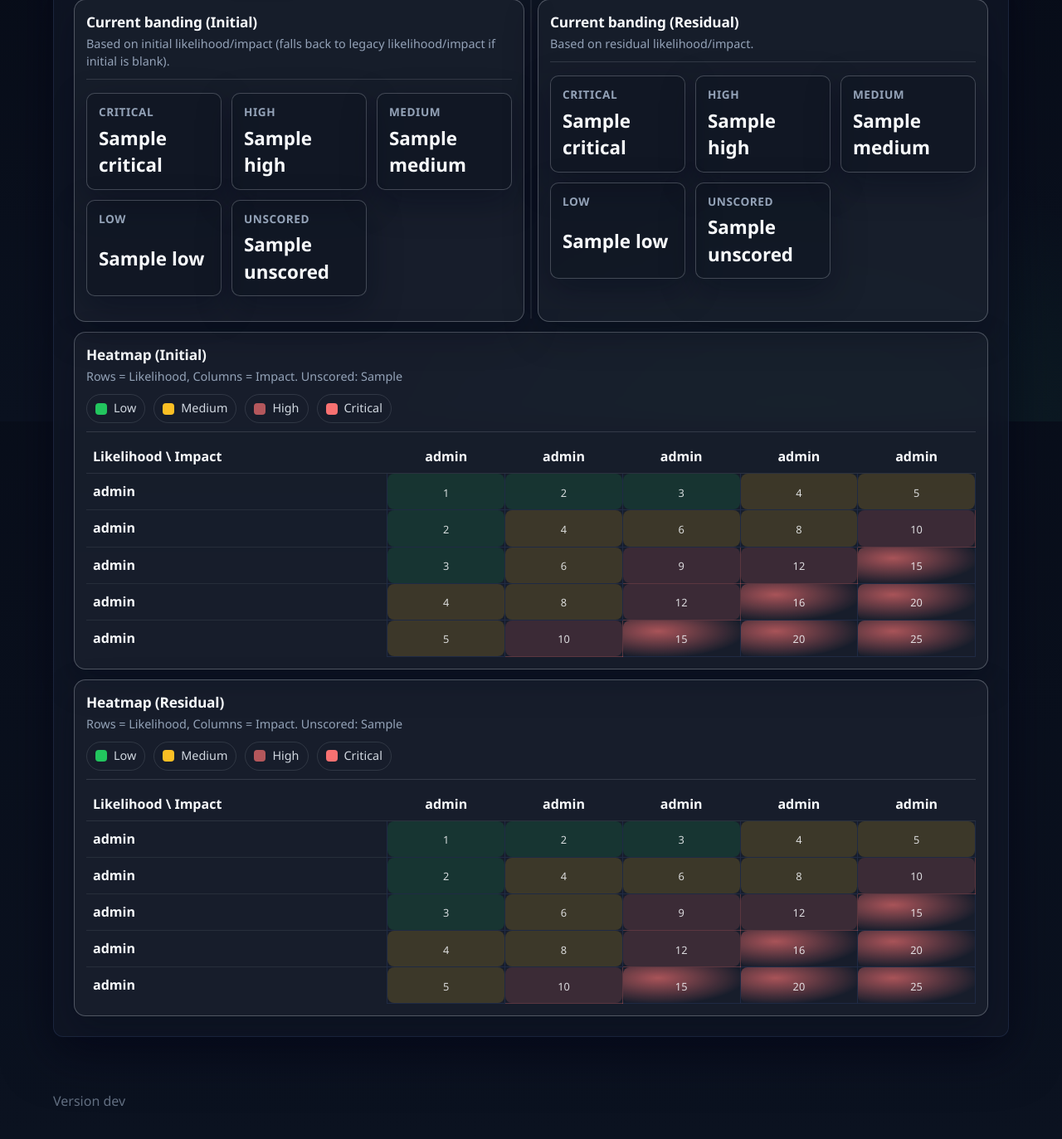
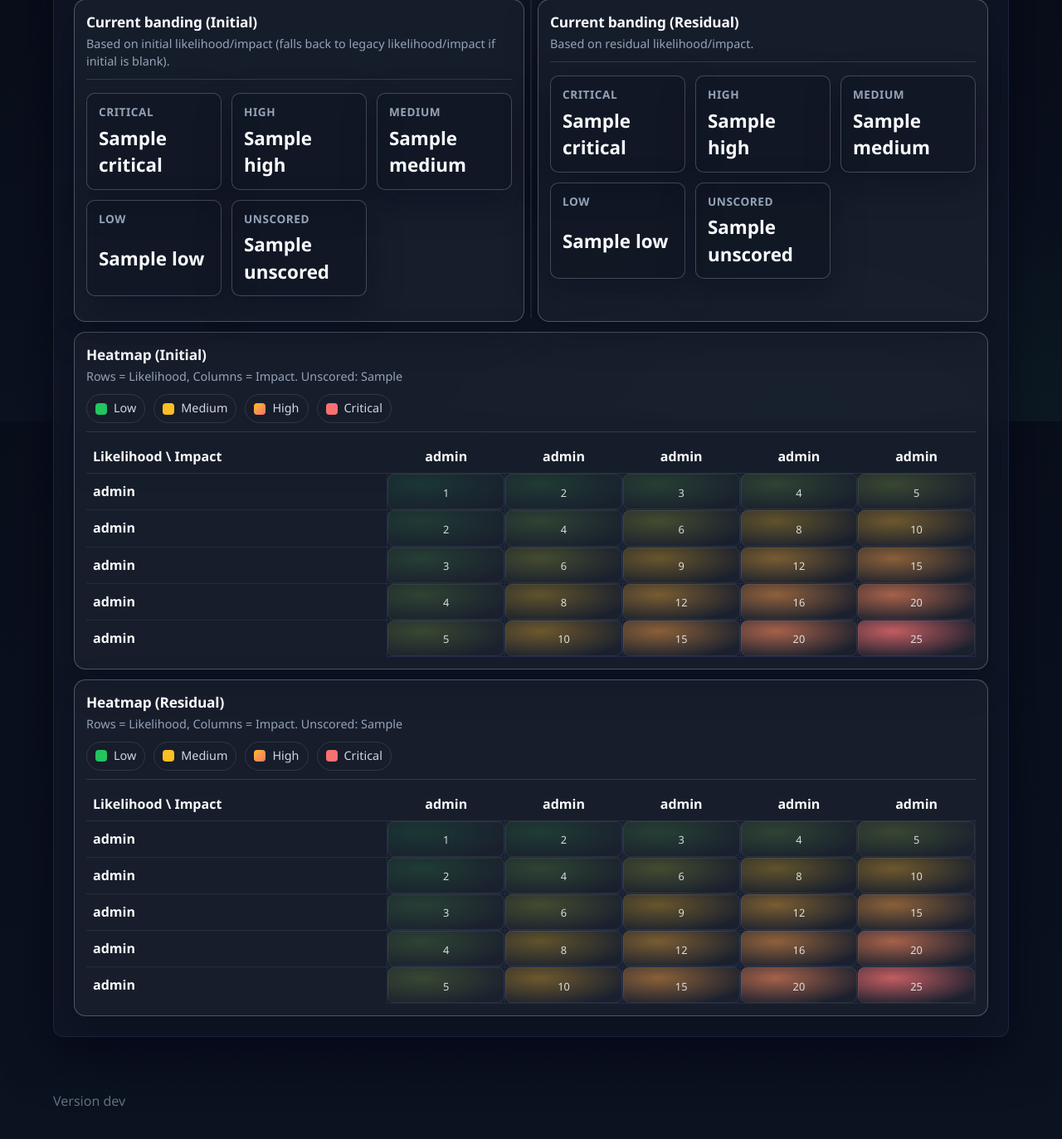
Before and after one commit to augicious/Project, a Python web app: template Risk Assessment/templates/admin_heatmap.html in a window 1280 px wide. Shown: the part 292-1665 px from the top of the page at 83% size. Run offline with Jinja, Linux system fonts and the light colour scheme; the template is opened without the code that fills it: most values are stand-ins (such as "Sample title", 1, 10 or a date in 2020).

Commit message:
Enhance heatmap cell styling: improve background and shadow effects for better visual distinction; implement smooth gradient transitions for score representation; refine opacity settings for zero-value cells.

```diff
--- a/Risk Assessment/templates/admin_heatmap.html
+++ b/Risk Assessment/templates/admin_heatmap.html
@@ -14,7 +14,8 @@
         .hm-table td { text-align: center; padding: 10px 8px; border-top: 1px solid rgba(226, 232, 240, 0.08); }
         .hm-rowhdr { text-align:left !important; font-weight: 800; }
 
-        .hm-cell { position: relative; border-radius: 8px; border: 1px solid var(--border); }
+        .hm-cell { position: relative; border-radius: 8px; border: 1px solid var(--border); background: rgba(255, 255, 255, 0.01); }
+        .hm-cell:not(.hm-zero) { box-shadow: inset 0 0 0 1px rgba(226, 232, 240, 0.08); }
         .hm-cell > * { position: relative; }
         .hm-cell::before {
             content: "";
@@ -27,34 +28,49 @@
         }
         .hm-count { font-weight: 900; font-size: 1.1rem; }
         .hm-score { font-size: 0.8rem; opacity: 0.85; margin-top: 2px; }
-        .hm-zero { opacity: 0.55; }
+        .hm-zero { opacity: 0.42; }
 
-        /* Match app theme tokens */
+        /* Baseline (banded) coloring using theme tokens */
         .hm-low { --hm-fill: var(--success); --hm-alpha: 0.14; }
         .hm-medium { --hm-fill: var(--warning); --hm-alpha: 0.16; }
 
-        /* High vs Critical should be clearly different (both are “danger family” like badges) */
-        .hm-high {
-            --hm-fill: var(--danger);
-            --hm-alpha: 0.16;
-            border-color: rgba(248, 113, 113, 0.30);
-        }
-        .hm-critical {
-            --hm-fill: var(--danger);
-            --hm-alpha: 0.38;
-        }
-        .hm-critical::before {
-            /* Add a little depth so Critical looks distinct from High */
-            background:
-                radial-gradient(120% 120% at 30% 30%, var(--danger), transparent 62%);
-            opacity: 0.65;
+        /* High = orange, Critical = red */
+        .hm-high { --hm-fill: linear-gradient(135deg, var(--warning), var(--danger)); --hm-alpha: 0.22; }
+        .hm-critical { --hm-fill: var(--danger); --hm-alpha: 0.42; }
+
+        /* Smooth low→critical gradient across the whole map (progressive enhancement) */
+        @supports (background: color-mix(in srgb, #000 50%, #fff)) {
+            .hm-cell {
+                --hm-mid: 0.30; /* start blending toward red early so High reads orange */
+                --t: clamp(0, var(--hm-t, 0), 1);
+                --sw-mix: clamp(0, calc(var(--t) / var(--hm-mid)), 1);
+                --wd-mix: clamp(0, calc((var(--t) - var(--hm-mid)) / (1 - var(--hm-mid))), 1);
+                --sw: color-mix(in srgb,
+                    var(--success) calc((1 - var(--sw-mix)) * 100%),
+                    var(--warning) calc(var(--sw-mix) * 100%)
+                );
+                --hm-color: color-mix(in srgb,
+                    var(--sw) calc((1 - var(--wd-mix)) * 100%),
+                    var(--danger) calc(var(--wd-mix) * 100%)
+                );
+
+                /* Depth + polish */
+                --hm-fill: radial-gradient(120% 120% at 30% 30%, var(--hm-color), transparent 66%);
+                /* More contrast across the map: make higher scores visibly “hotter”. */
+                --hm-alpha: calc(0.14 + (var(--t) * 0.62));
+            }
+
+            /* Keep empty cells clearly subdued even when score is high (they're still empty). */
+            .hm-cell.hm-zero {
+                --hm-alpha: calc(0.06 + (var(--t) * 0.22));
+            }
         }
         .hm-legend { display:flex; gap:10px; flex-wrap:wrap; align-items:center; margin-top: 6px; }
         .hm-pill { display:inline-flex; gap:8px; align-items:center; padding: 6px 10px; border-radius: 999px; border: 1px solid rgba(226, 232, 240, 0.12); color: rgba(226, 232, 240, 0.92); font-size: 0.9rem; }
         .hm-swatch { width: 14px; height: 14px; border-radius: 4px; display:inline-block; }
         .hm-swatch.hm-low { background: var(--success); }
         .hm-swatch.hm-medium { background: var(--warning); }
-        .hm-swatch.hm-high { background: var(--danger); opacity: 0.7; }
+        .hm-swatch.hm-high { background: linear-gradient(135deg, var(--warning), var(--danger)); }
         .hm-swatch.hm-critical { background: var(--danger); }
     </style>
 
@@ -167,7 +183,7 @@
                                     {% set band_label = 'Critical' %}
                                 {% endif %}
 
-                                <td title="Score {{ score }} ({{ band_label }})" class="hm-cell {{ band_class }} {% if c == 0 %}hm-zero{% endif %}">
+                                <td title="Score {{ score }} ({{ band_label }})" class="hm-cell {{ band_class }} {% if c == 0 %}hm-zero{% endif %}" style="--hm-t: {{ '%.4f' % ((score - 1) / 24) }};">
                                     <div class="hm-count">{{ c }}</div>
                                     <div class="hm-score">{{ score }}</div>
                                 </td>
@@ -221,7 +237,7 @@
                                     {% set band_label = 'Critical' %}
                                 {% endif %}
 
-                                <td title="Score {{ score }} ({{ band_label }})" class="hm-cell {{ band_class }} {% if c == 0 %}hm-zero{% endif %}">
+                                <td title="Score {{ score }} ({{ band_label }})" class="hm-cell {{ band_class }} {% if c == 0 %}hm-zero{% endif %}" style="--hm-t: {{ '%.4f' % ((score - 1) / 24) }};">
                                     <div class="hm-count">{{ c }}</div>
                                     <div class="hm-score">{{ score }}</div>
                                 </td>
```
